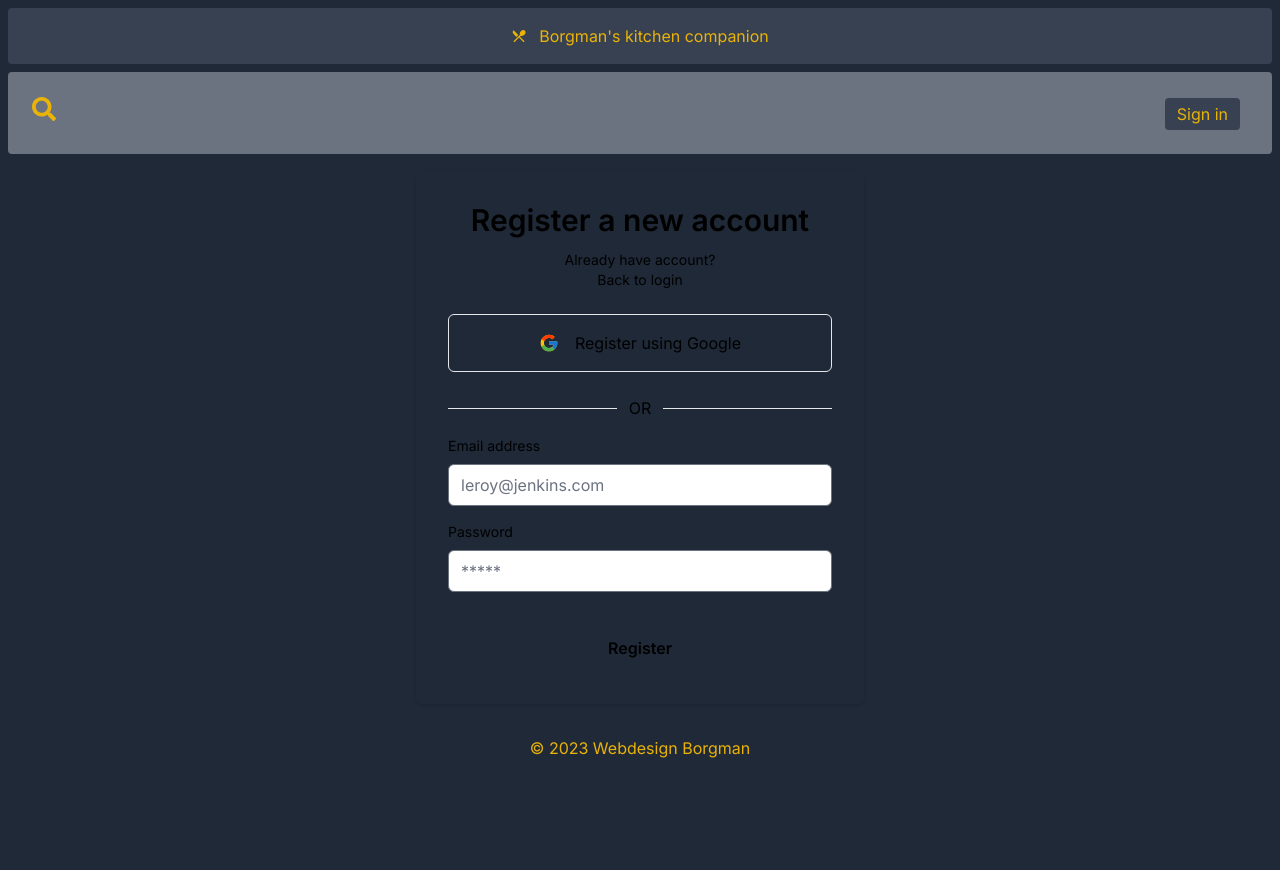
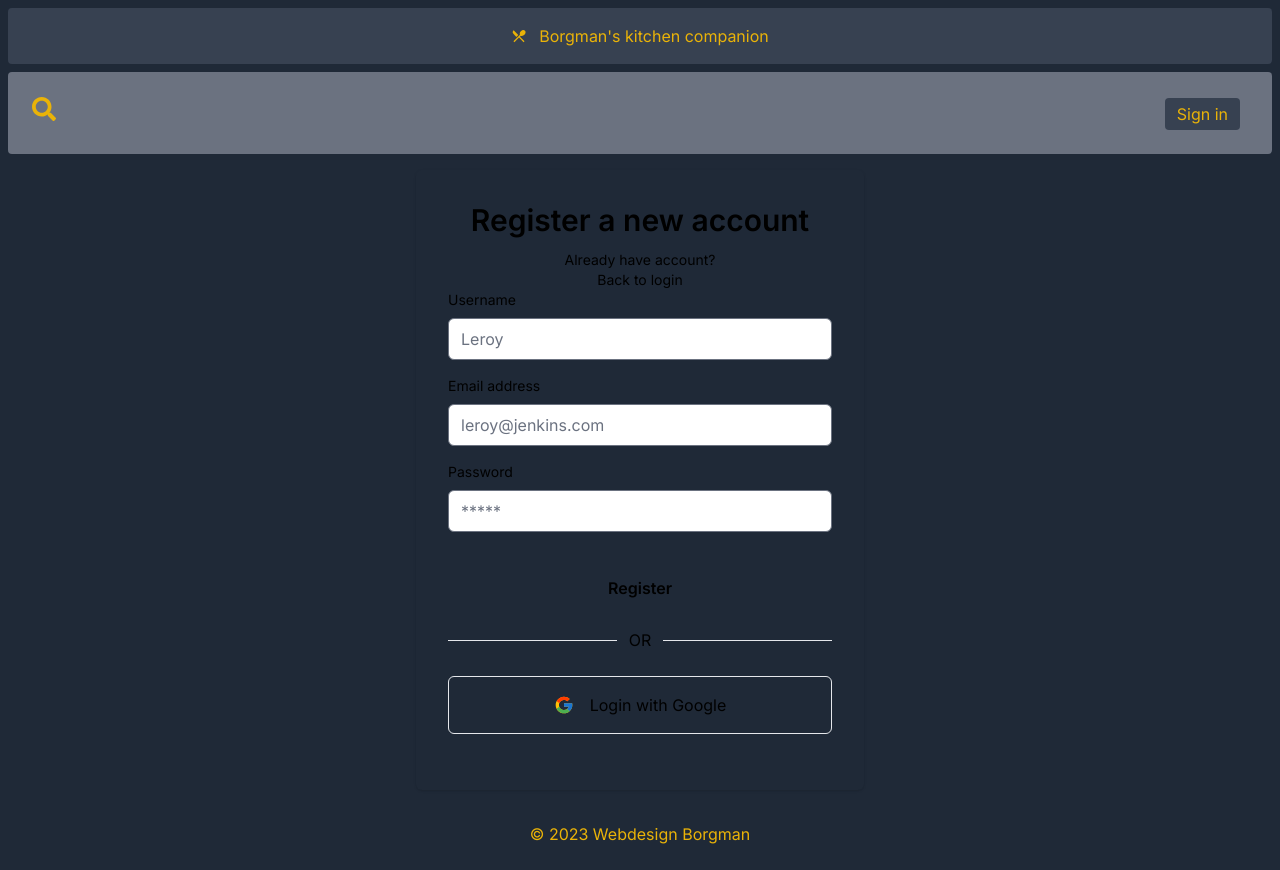
Before and after one commit to webdesignborgman/recept-may-2023, a Next.js app: page /user in a window 1280 px wide. Both pictures are taken after a click on the element "Sign up here". Before the commit the page ends 800 px from the top, so only its background shows below. Built offline with nearby package versions, Linux system fonts and the light colour scheme; no server answers.

Commit message:
Started on chaning register comp, no logic yet

```diff
--- a/app/components/Register.jsx
+++ b/app/components/Register.jsx
@@ -4,7 +4,7 @@ import { FcGoogle } from 'react-icons/fc';
 
 export default function Register({ onBackToLogin }) {
   return (
-    <div className="w-full mx-auto max-w-md m-4 p-4 rounded-md shadow sm:p-8 dark:dark:bg-gray-900 dark:dark:text-gray-100">
+    <div className="w-full mx-auto max-w-md m-4 p-4 rounded-md shadow sm:p-8 dark:dark:bg-gray-700 dark:dark:text-gray-100">
       <h2 className="mb-3 text-3xl font-semibold text-center">
         Register a new account
       </h2>
@@ -18,27 +18,26 @@ export default function Register({ onBackToLogin }) {
           Back to login
         </p>
       </h2>
-      <div className="my-6 space-y-4">
-        <button
-          aria-label="Login with Google"
-          type="button"
-          className="flex items-center justify-center w-full p-4 space-x-4 border rounded-md focus:ring-2 focus:ring-offset-1 dark:dark:border-gray-400 focus:ring-violet-400"
-        >
-          <FcGoogle className="w-5 h-5 fill-current" />
-          <p>Register using Google</p>
-        </button>
-      </div>
-      <div className="flex items-center w-full my-4">
-        <hr className="w-full dark:dark:text-gray-400" />
-        <p className="px-3 dark:dark:text-gray-400">OR</p>
-        <hr className="w-full dark:dark:text-gray-400" />
-      </div>
+
       <form
         noValidate=""
         action=""
         className="space-y-8 ng-untouched ng-pristine ng-valid"
       >
         <div className="space-y-4">
+          <div className="space-y-2">
+            <label htmlFor="email" className="block text-sm">
+              Username
+            </label>
+            <input
+              type="text"
+              name="text"
+              id="text"
+              autoComplete="current-username"
+              placeholder="Leroy"
+              className="w-full px-3 py-2 border rounded-md dark:dark:border-gray-700 dark:dark:bg-gray-900 dark:dark:text-gray-100 focus:dark:dark:border-violet-400"
+            />
+          </div>
           <div className="space-y-2">
             <label htmlFor="email" className="block text-sm">
               Email address
@@ -75,6 +74,21 @@ export default function Register({ onBackToLogin }) {
           Register
         </button>
       </form>
+      <div className="flex items-center w-full my-4">
+        <hr className="w-full dark:dark:text-gray-400" />
+        <p className="px-3 dark:dark:text-gray-400">OR</p>
+        <hr className="w-full dark:dark:text-gray-400" />
+      </div>
+      <div className="my-6 space-y-4">
+        <button
+          aria-label="Login with Google"
+          type="button"
+          className="flex items-center justify-center w-full p-4 space-x-4 border rounded-md focus:ring-2 focus:ring-offset-1 dark:dark:border-gray-400 focus:ring-violet-400"
+        >
+          <FcGoogle className="w-5 h-5 fill-current" />
+          <p>Login with Google</p>
+        </button>
+      </div>
     </div>
   );
 }
```
